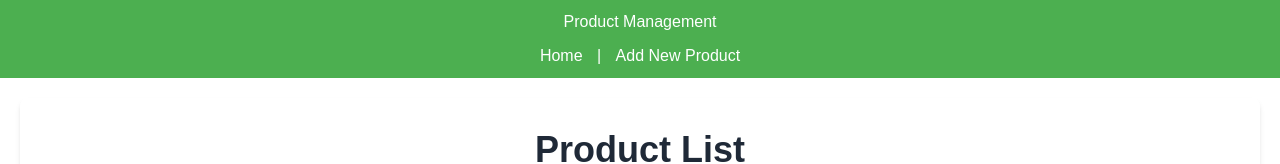
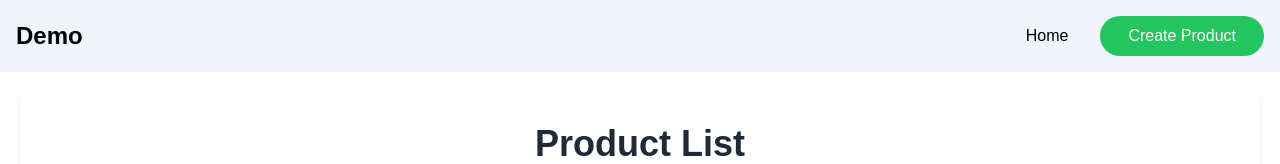
Before and after one commit to MaresPradana/product-frontend, a Vue app: page / in a window 1280 px wide. Shown: the top 164 px of the page. Built offline with nearby package versions, Linux system fonts and the light colour scheme; no server answers.

Commit message:
[finishing]

```diff
--- a/src/App.vue
+++ b/src/App.vue
@@ -1,11 +1,7 @@
 <template>
   <div id="app">
     <header>
-      <h1>Product Management</h1>
-      <nav>
-        <router-link to="/">Home</router-link> |
-        <router-link to="/create">Add New Product</router-link>
-      </nav>
+      <app-navigation></app-navigation>
     </header>
 
     <main>
@@ -22,18 +18,19 @@
 </template>
 
 <script>
+import AppNavigation from './components/reusable/AppNavigation.vue';
 import AppAlert from './components/reusable/AppAlert.vue';
 
 export default {
   name: "App",
   components: {
+    AppNavigation,
     AppAlert
   }
 };
 </script>
 
 <style scoped>
-/* Gaya untuk aplikasi */
 #app {
   font-family: 'Arial', sans-serif;
   margin: 0;
@@ -41,27 +38,6 @@ export default {
   display: flex;
   flex-direction: column;
   min-height: 100vh;
-}
-
-header {
-  background-color: #4CAF50;
-  color: white;
-  padding: 10px;
-  text-align: center;
-}
-
-nav {
-  margin-top: 10px;
-}
-
-nav a {
-  color: white;
-  text-decoration: none;
-  margin: 0 10px;
-}
-
-nav a:hover {
-  text-decoration: underline;
 }
 
 footer {
--- a/src/components/ProductForm.vue
+++ b/src/components/ProductForm.vue
@@ -1,5 +1,5 @@
 <template>
-  <div class="max-w-lg mx-auto my-10 bg-white p-8 rounded-lg shadow-md">
+  <div class="max-w-lg mx-auto md:my-10 bg-white py-8 px-4 md:p-8 rounded-lg shadow-md">
     <h1 class="text-2xl font-bold mb-6 text-gray-800">{{ isEdit ? 'Edit Product' : 'Create Product' }}</h1>
 
     <form @submit.prevent="submitProduct" class="space-y-6">
--- a/src/components/ProductList.vue
+++ b/src/components/ProductList.vue
@@ -17,19 +17,43 @@
             <td class="py-2 px-4">{{ product.name }}</td>
             <td class="py-2 px-4">{{ product.price }}</td>
             <td class="py-2 px-4">{{ product.stock }}</td>
-            <td class="py-2 px-4 text-right">
+
+            <!-- Actions Column for Desktop -->
+            <td class="py-2 px-4 text-right hidden lg:table-cell">
               <button
                 @click="editProduct(product)"
-                class="bg-blue-500 hover:bg-blue-700 text-white font-bold py-1 px-3 rounded mr-2"
+                class="bg-blue-500 hover:bg-blue-700 text-white font-bold py-1 px-5 rounded-full mr-2"
               >
                 Edit
               </button>
               <button
                 @click="confirmDeleteProduct(product)"
-                class="bg-red-500 hover:bg-red-700 text-white font-bold py-1 px-3 rounded"
+                class="bg-red-500 hover:bg-red-700 text-white font-bold py-1 px-5 rounded-full"
               >
                 Delete
               </button>
+            </td>
+
+            <!-- Mobile Actions (Below the Row) -->
+            <td class="py-2 px-4 text-right lg:hidden">
+              <div class="flex justify-end gap-4">
+                <button
+                  @click="editProduct(product)"
+                  class="text-blue-500 hover:text-blue-700"
+                >
+                  <svg xmlns="http://www.w3.org/2000/svg" fill="none" viewBox="0 0 24 24" stroke-width="1.5" stroke="currentColor" class="size-6">
+                    <path stroke-linecap="round" stroke-linejoin="round" d="m16.862 4.487 1.687-1.688a1.875 1.875 0 1 1 2.652 2.652L10.582 16.07a4.5 4.5 0 0 1-1.897 1.13L6 18l.8-2.685a4.5 4.5 0 0 1 1.13-1.897l8.932-8.931Zm0 0L19.5 7.125M18 14v4.75A2.25 2.25 0 0 1 15.75 21H5.25A2.25 2.25 0 0 1 3 18.75V8.25A2.25 2.25 0 0 1 5.25 6H10" />
+                  </svg>
+                </button>
+                <button
+                  @click="confirmDeleteProduct(product)"
+                  class="text-red-500 hover:text-red-700"
+                >
+                  <svg xmlns="http://www.w3.org/2000/svg" fill="none" viewBox="0 0 24 24" stroke-width="1.5" stroke="currentColor" class="size-6">
+                    <path stroke-linecap="round" stroke-linejoin="round" d="m14.74 9-.346 9m-4.788 0L9.26 9m9.968-3.21c.342.052.682.107 1.022.166m-1.022-.165L18.16 19.673a2.25 2.25 0 0 1-2.244 2.077H8.084a2.25 2.25 0 0 1-2.244-2.077L4.772 5.79m14.456 0a48.108 48.108 0 0 0-3.478-.397m-12 .562c.34-.059.68-.114 1.022-.165m0 0a48.11 48.11 0 0 1 3.478-.397m7.5 0v-.916c0-1.18-.91-2.164-2.09-2.201a51.964 51.964 0 0 0-3.32 0c-1.18.037-2.09 1.022-2.09 2.201v.916m7.5 0a48.667 48.667 0 0 0-7.5 0" />
+                  </svg>
+                </button>
+              </div>
             </td>
           </tr>
         </tbody>
--- /dev/null
+++ b/src/components/reusable/AppNavigation.vue
@@ -0,0 +1,61 @@
+<template>
+  <div>
+    <nav class="bg-slate-100 p-4">
+      <div class="container mx-auto flex items-center justify-between">
+        <a href="/" class="text-dark text-2xl font-bold">Demo</a>
+
+        <!-- Menu Toggle Button for Mobile -->
+        <div class="lg:hidden ml-auto">
+          <button @click="toggleMenu" class="text-dark focus:outline-none">
+            <svg class="w-6 h-6" fill="none" stroke="currentColor" viewBox="0 0 24 24" xmlns="http://www.w3.org/2000/svg">
+              <path stroke-linecap="round" stroke-linejoin="round" stroke-width="2" d="M4 6h16M4 12h16M4 18h16"></path>
+            </svg>
+          </button>
+        </div>
+
+        <!-- (Desktop) -->
+        <div class="flex items-center space-x-4">
+          <div class="hidden lg:flex lg:items-center">
+            <a href="/" class="text-dark px-4 py-2">Home</a>
+          </div>
+
+          <!-- Create Product Button (Desktop) -->
+          <div class="hidden lg:flex lg:items-center">
+            <a href="/create" class="bg-green-500 text-white px-7 py-2 rounded hover:bg-green-600 transition-colors rounded-full">
+              Create Product
+            </a>
+          </div>
+        </div>
+
+        <!-- Dropdown Menu on Mobile -->
+        <div :class="{'block': isMenuOpen, 'hidden': !isMenuOpen}" class="lg:hidden absolute bg-slate-100 top-16 left-0 w-full p-4 shadow-lg">
+          <a href="/" class="text-dark px-4 py-2 block">Home</a>
+
+          <!-- Create Product Button in Dropdown for Mobile -->
+          <a href="/create" class="bg-green-500 text-white text-center py-2 block rounded-full hover:bg-green-600 transition-colors mt-4">
+            Create Product
+          </a>
+        </div>
+      </div>
+    </nav>
+  </div>
+</template>
+
+<script>
+  export default {
+    data() {
+      return {
+        isMenuOpen: false, // state for mobile menu toggle
+      };
+    },
+    methods: {
+      toggleMenu() {
+        this.isMenuOpen = !this.isMenuOpen;
+      },
+    },
+  };
+</script>
+
+<style scoped>
+  /* Optional custom styles */
+</style>
```
